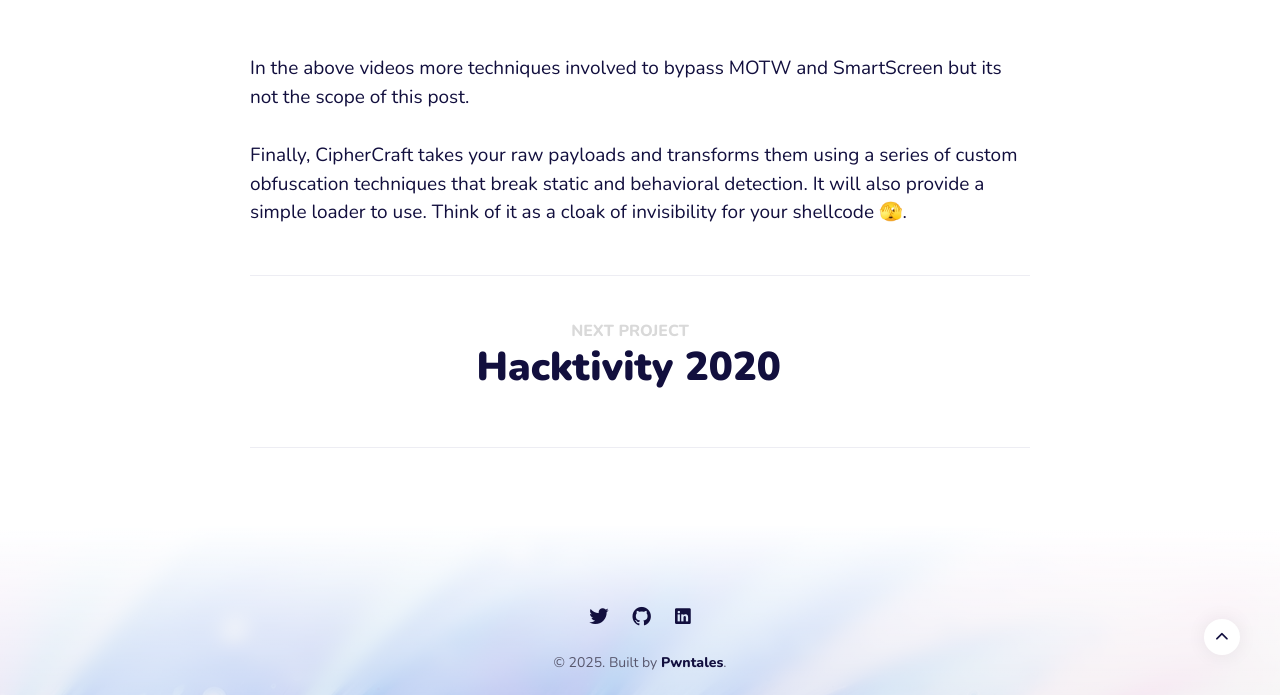
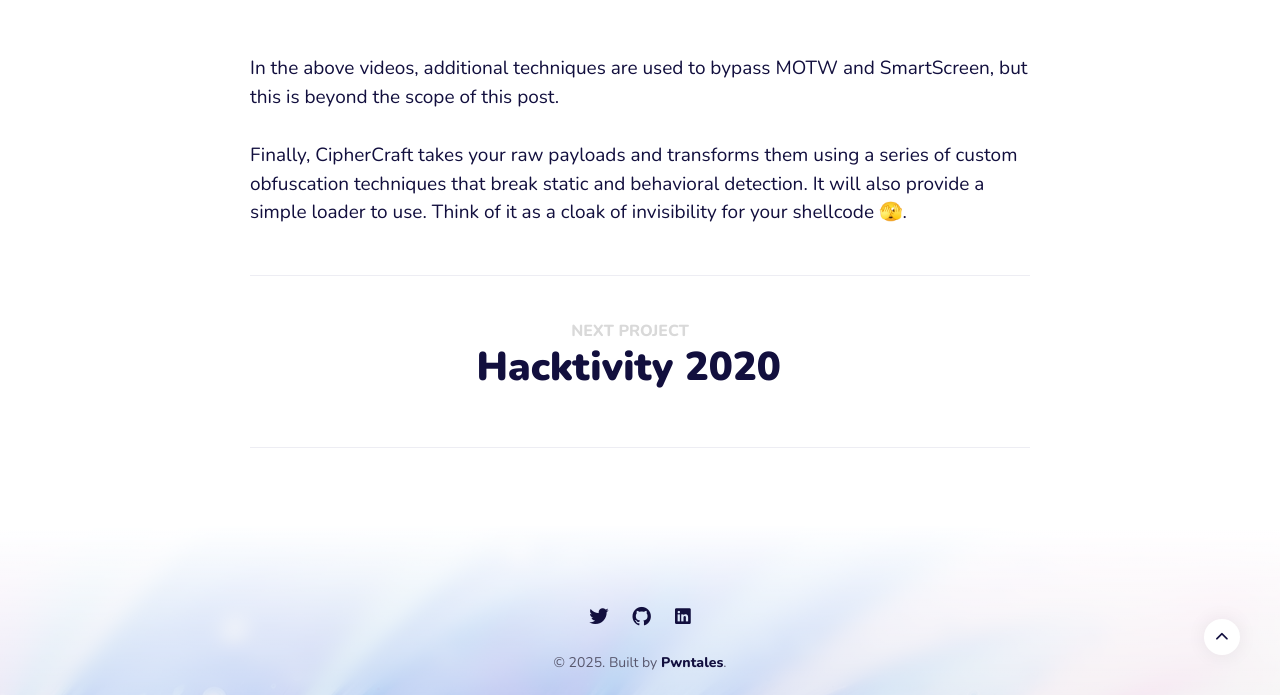
Before and after one commit to r00tkie/r00tkie.github.io, a Jekyll site: the page built from _projects/2021-01-25-CipherCraft.md, in a window 1280 px wide and 900 px high, scrolled down 2231 px, cut to the strip 205-900 px from the top of the window. Built offline with Jekyll 4.4.1, drawn with Linux system fonts in a browser that asks for light colours.

```diff
--- a/_projects/2021-01-25-CipherCraft.md
+++ b/_projects/2021-01-25-CipherCraft.md
@@ -36,7 +36,7 @@
 
 <div style="position:relative; width:100%; height:0px; padding-bottom:40.906%"><iframe allow="fullscreen" allowfullscreen height="100%" src="https://www.youtube.com/embed/_8X1BaZeeVA?si=yXuT4x-3yWaxRJTG" width="100%" style="border:none; width:100%; height:100%; position:absolute; left:0px; top:0px; overflow:hidden;"></iframe></div><br>
 
-In the above videos more techniques involved to bypass MOTW and SmartScreen but its not the scope of this post.
+In the above videos, additional techniques are used to bypass MOTW and SmartScreen, but this is beyond the scope of this post.
 
 Finally, CipherCraft takes your raw payloads and transforms them using a series of custom obfuscation techniques that break static and behavioral detection. It will also provide a simple loader to use. Think of it as a cloak of invisibility for your shellcode 🫣.
 
```
